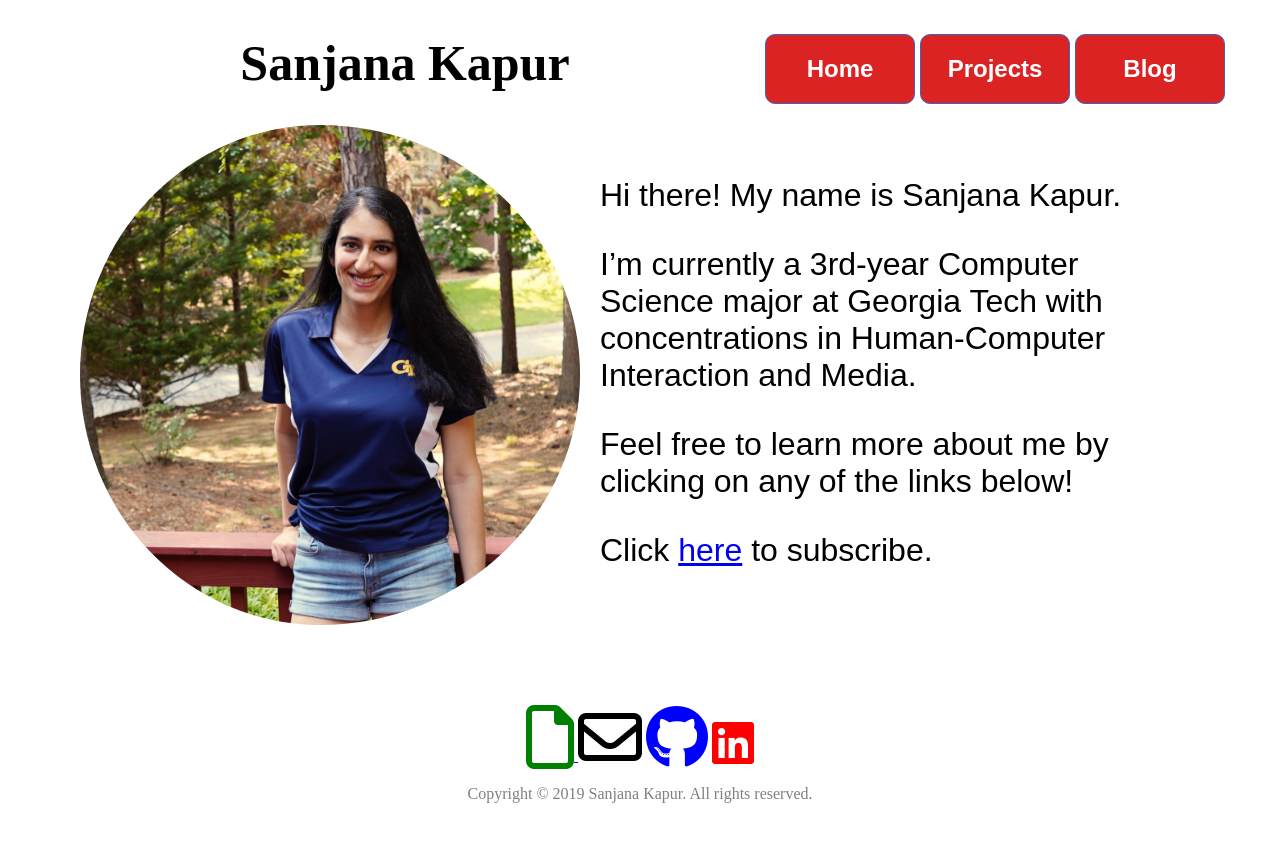
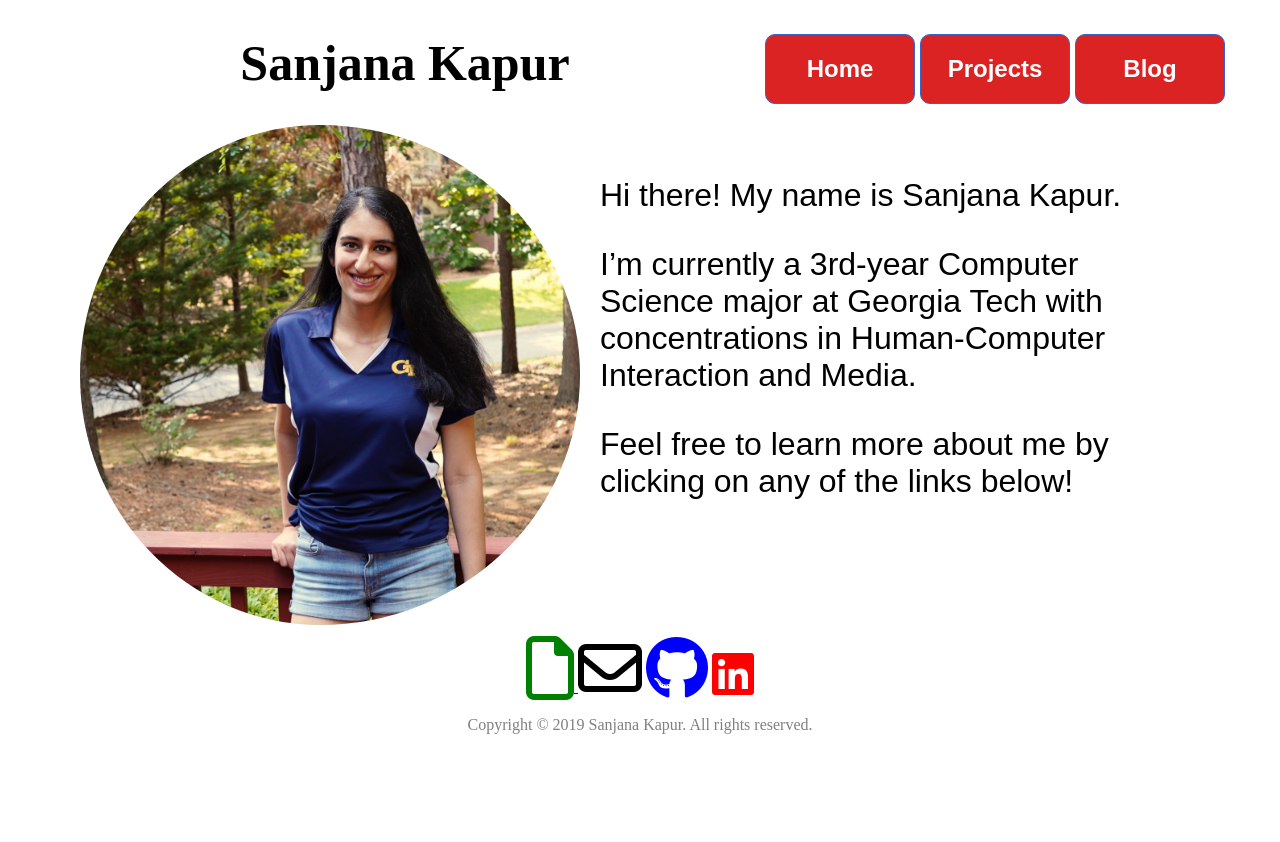
Before and after one commit to skapur12/skapur12.github.io, a Jekyll site: the page built from index.html, in a window 1280 px wide. Shown: the top 842 px of the page. Built offline with Jekyll 4.4.1, drawn with Linux system fonts in a browser that asks for light colours; nearby versions of some CDN libraries.

Commit message:
Deleted line

```diff
--- a/index.html
+++ b/index.html
@@ -19,6 +19,5 @@ title: Sanjana Kapur
     <p> Hi there! My name is Sanjana Kapur. </p>
     <p> I’m currently a 3rd-year Computer Science major at Georgia Tech with concentrations in Human-Computer Interaction and Media. </p>
     <p> Feel free to learn more about me by clicking on any of the links below! </p>
-    <p> Click <a href="https://skapur12.github.io/blog/atom.xml">here</a> to subscribe. </p>
   </div>
 </div>
```
